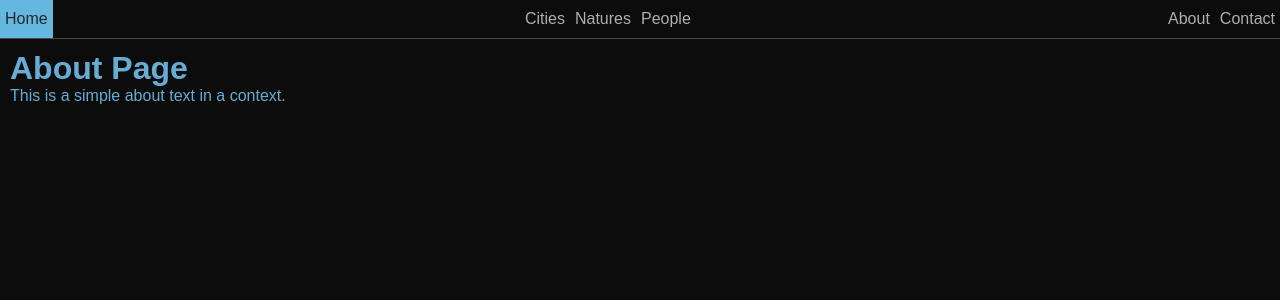
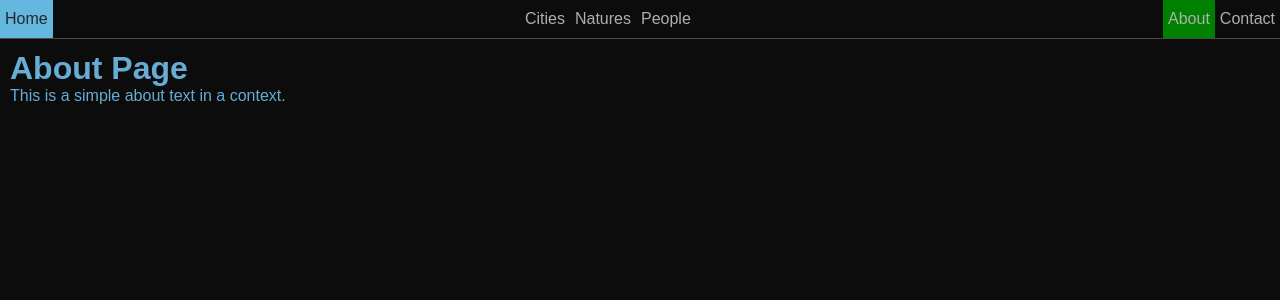
Before and after one commit to robertvari/Django-Core-1, a Django app: page /about/ in a window 1280 px wide. Shown: the top 300 px of the page. Run offline with Django 3.2, Linux system fonts and the light colour scheme; data comes from the database, SQL or seed files in the repository.

Commit message:
Active menubar items

```diff
--- a/templates/_navbar.html
+++ b/templates/_navbar.html
@@ -1,16 +1,19 @@
 <div class="navbar">
     <div class="nav_item">
-        <a href="{% url 'home' %}">Home</a>
+        <a href="{% url 'home' %}" class="{% if request.get_full_path == '/' %}active{% endif %}">Home</a>
     </div>
 
     <div class="nav_item">
         {% for item in categories %}
-            <a href="/?category={{ item }}" class="">{{ item }}</a>
+            <a href="/?category={{ item }}" class="{% if request.GET.category == item.name %}active{% endif %}">{{ item }}</a>
         {% endfor %}
     </div>
 
     <div class="nav_item">
-        <a href="{% url 'about' %}">About</a>
-        <a href="{% url 'contact' %}">Contact</a>
+        <a href="{% url 'about' %}" class="{% if 'about' in request.get_full_path %}active{% endif %}">About</a>
+        <a href="{% url 'contact' %}" class="{% if 'contact' in request.get_full_path %}active{% endif %}">Contact</a>
     </div>
+
+    <!-- {{ request.get_full_path }} -->
+    <!-- {{ request.GET.category }} -->
 </div>
```
